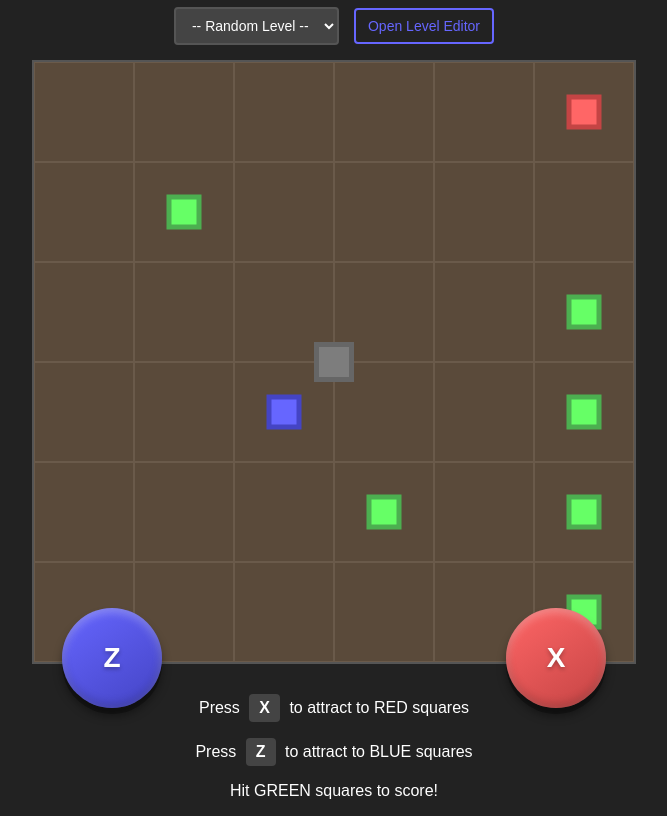
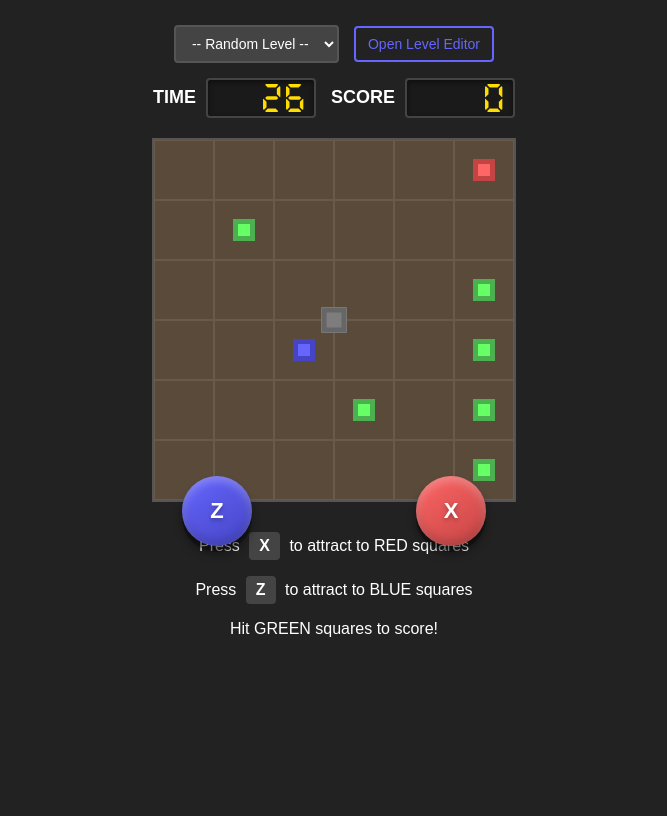
Before and after one commit to cork89/polarity, a website with bundled scripts: page src/play.html in a window 1280 px wide. Shown: the part 61-877 px from the top of the page, without its empty margins (306-973 px from the left). After the commit the page ends 800 px from the top, so only its background shows below. Built offline with nearby package versions, Linux system fonts and the light colour scheme; files whose address does not match are found by name.

Commit message:
resizing

```diff
--- a/src/play.html
+++ b/src/play.html
@@ -78,15 +78,15 @@
       }
       .font-seven-segment {
         font-family: "DSEG7", "Courier New", monospace;
-        font-size: 32px;
+        font-size: 28px;
         font-weight: bold;
         color: #ffdd00;
         background: #1a1a1a;
-        border: 3px solid #444;
+        border: 2px solid #444;
         border-radius: 4px;
-        padding: 5px 10px;
+        padding: 4px 8px;
         box-shadow: inset 0 2px 5px rgba(0, 0, 0, 0.5);
-        min-width: 120px;
+        min-width: 90px;
         text-align: right;
         line-height: 1;
         display: inline-block;
@@ -144,8 +144,8 @@
 
       /* Arcade button base styles */
       .arcade-button {
-        width: 100px;
-        height: 100px;
+        width: 70px;
+        height: 70px;
         border-radius: 50%;
         border: none;
         cursor: pointer;
@@ -211,7 +211,7 @@
       }
 
       .button-label {
-        font-size: 28px;
+        font-size: 22px;
         text-shadow: 0 2px 4px var(--arcade-shadow-dark);
       }
 
@@ -261,7 +261,13 @@
     </style>
   </head>
   <body>
-    <div style="display: flex; gap: 40px; margin-bottom: 10px">
+    <div class="controls">
+      <select class="level-select" id="levelSelect">
+        <option value="">-- Random Level --</option>
+      </select>
+      <a href="editor.html" class="editor-link">Open Level Editor</a>
+    </div>
+    <div style="display: flex; gap: 15px; margin-bottom: 10px">
       <div class="timer-display">
         <span class="timer-label">TIME</span>
         <span id="timerFont" class="font-seven-segment"> 30</span>
@@ -271,14 +277,8 @@
         <span id="scoreFont" class="font-seven-segment"> 0</span>
       </div>
     </div>
-    <div class="controls">
-      <select class="level-select" id="levelSelect">
-        <option value="">-- Random Level --</option>
-      </select>
-      <a href="editor.html" class="editor-link">Open Level Editor</a>
-    </div>
     <div class="game-container">
-      <canvas id="gameCanvas" width="600" height="600"></canvas>
+      <canvas id="gameCanvas" width="360" height="360"></canvas>
       <div class="game-over-overlay" id="gameOverOverlay">
         <div class="game-over-title" id="gameOverTitle">GAME OVER</div>
         <div class="game-over-score" id="gameOverScore">Points earned: 0</div>
--- a/src/play.ts
+++ b/src/play.ts
@@ -25,10 +25,10 @@ const gameOverScore = document.getElementById(
 // Game settings
 const GRID_SIZE = 6;
 const CELL_SIZE = gameCanvas.width / GRID_SIZE;
-const PLAYER_SIZE = 40;
-const TARGET_SIZE = 35;
-const ATTRACTOR_SIZE = 35;
-const GRAVITY = 0.1;
+const PLAYER_SIZE = 25;
+const TARGET_SIZE = 22;
+const ATTRACTOR_SIZE = 22;
+const GRAVITY = 0.0625;
 
 // Game modes
 type GameMode = "timeAttack" | "sprint" | "staged";
@@ -640,7 +640,7 @@ function applyAttraction() {
     const dist = Math.sqrt(dx * dx + dy * dy);
 
     if (dist > 10) {
-      const force = 800 / (dist * dist + 100);
+      const force = 400 / (dist * dist + 200);
       // Accumulate velocity towards magnets without any damping
       player.vx += (dx / dist) * force;
       player.vy += (dy / dist) * force;
```
Also changed, not shown: src/editor.html (+1 -1 lines), src/editor.ts (+8 -8 lines).
